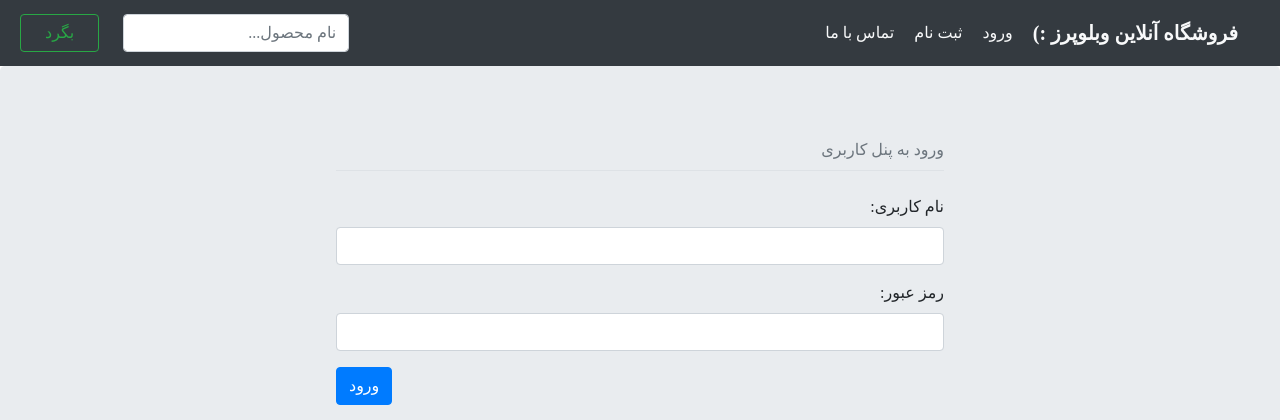
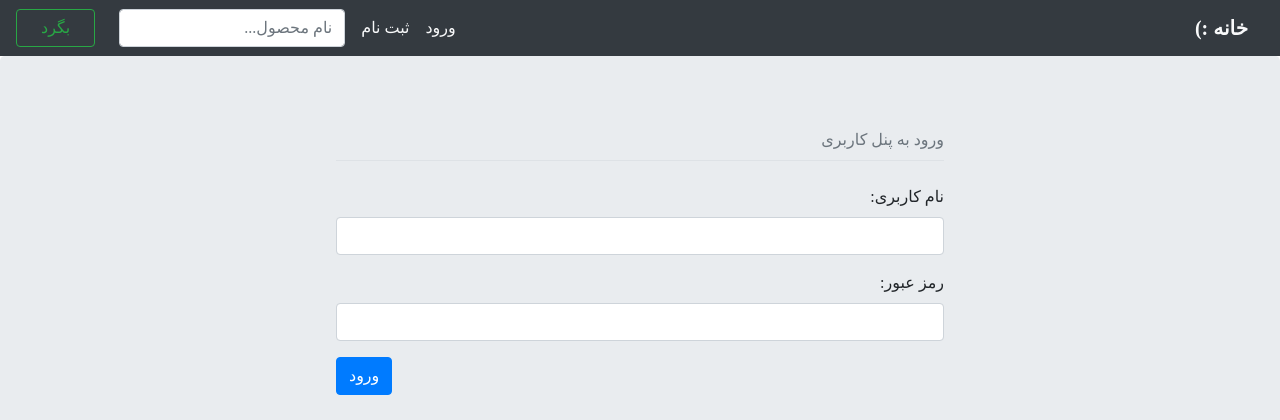
Before and after one commit to navidmadannezhad/webelopers-HeevTeam, a Django app: page /seller/panel/ in a window 1280 px wide. Shown: the top 420 px of the page. Run offline with Django 3.2, Linux system fonts and the light colour scheme; some libraries are stand-ins or nearby versions.

Commit message:
the commit

```diff
--- a/ecommerce/static/main.css
+++ b/ecommerce/static/main.css
@@ -22,12 +22,7 @@ html , body{
     position: relative;
 }
 
-#navbar-mobile{
-    display: none;
-}
-
 #navbar a{
-    padding: 10px;
     transition: all 0.5s;
 }
 
@@ -41,11 +36,6 @@ html , body{
 
 #navbar #logout{
     color: #ff3838 !important;
-}
-
-.search-form{
-    position: absolute;
-    left: 20px;
 }
 /* Register Page and Login Page --- */
 div.errors{
@@ -67,26 +57,4 @@ form#contact_us_form textarea{
     form#register_form, form#login_form , div.register-intro, div.errors, form#contact_us_form{
         width: 90%;
     }
-
-    #navbar{
-        display: none;
-    }
-    #navbar-mobile{
-        display: flex;
-        flex-direction: column;
-    }
 }
-
-@media only screen and (max-width:1000px){
-    #navbar{
-        display: none;
-    }
-    #navbar-mobile{
-        display: flex;
-        flex-direction: column;
-    }
-    #navbar-mobile .search-form{
-        position: inherit;
-    }
-}
-}
--- a/ecommerce/static/script.js
+++ b/ecommerce/static/script.js
@@ -0,0 +1,6 @@
+let links = document.querySelector('div.links');
+let btn = document.querySelector('.nav-header i');
+
+btn.addEventListener('click', () => {
+
+});
--- a/ecommerce/templates/base.html
+++ b/ecommerce/templates/base.html
@@ -4,52 +4,43 @@
     <meta charset="UTF-8">
     <meta http-equiv="X-UA-Compatible" content="IE=edge">
     <meta name="viewport" content="width=device-width, initial-scale=1.0">
-    <title>Webelopers Online Store | فروشگاه آنلاین وبلوپرز</title>
+    <title>First Django Project|اولین پروژه جنگو</title>
     {% load static %}
     <link rel="stylesheet" href="{% static 'fonts.css' %}">
     <link rel="stylesheet" href="{% static 'main.css' %}">
     <link rel="stylesheet" href="https://stackpath.bootstrapcdn.com/bootstrap/4.1.3/css/bootstrap.min.css" integrity="sha384-MCw98/SFnGE8fJT3GXwEOngsV7Zt27NXFoaoApmYm81iuXoPkFOJwJ8ERdknLPMO" crossorigin="anonymous">
 </head>
 <body>
-    <div id="navbar" class="navbar navbar-expand-lg navbar-dark bg-dark py-2">
+    <div id="navbar" class="navbar navbar-expand-lg navbar-dark bg-dark">
+        <a class="navbar-brand text-light" href="/" id="homepage">  خانه :)</a>
 
-      <div class="nav-header">
-        <a class="navbar-brand text-light fw-bold" href="/" id="homepage">فروشگاه آنلاین وبلوپرز :)</a>
+        <button class="navbar-toggler" type="button" data-toggle="collapse" data-target="#navbarSupportedContent" aria-controls="navbarSupportedContent" aria-expanded="false" aria-label="Toggle navigation">
+          <span class="navbar-toggler-icon"></span>
+        </button>
 
-      </div>
-
+        <div class="collapse navbar-collapse" id="navbarSupportedContent">
+          <ul class="navbar-nav mr-auto">
             {% if request.user.is_authenticated %}
+            <li class="nav-item active">
                 <a class="nav-link text-light" href="{% url 'logoutUser' %}" id="logout">خروج<span class="sr-only">(current)</span></a>
+              </li>
+              <li class="nav-item">
                 <a class="nav-link text-light" href="{% url 'returnPanelPage' %}" id="panel">پنل کاربری<span class="sr-only">(current)</span></a>
+              </li>
             {% else %}
+            <li class="nav-item active">
                 <a class="nav-link text-light" href="{% url 'Login' %}" id="login">ورود<span class="sr-only">(current)</span></a>
+              </li>
             {% endif %}
+            <li class="nav-item">
               <a class="nav-link text-light" href="{% url 'registerPage' %}" id="register">ثبت نام</a>
-          <a class="nav-link text-light" href="{% url 'contactUs' %}" id="contact_us">تماس با ما</a>
-
-          <form class="search-form form-inline my-2 my-lg-0">
+            </li>
+          </ul>
+          <form class="form-inline my-2 my-lg-0">
             <input class="form-control mr-sm-2 ml-4" type="search" placeholder="نام محصول..." aria-label="Search">
             <button class="btn btn-outline-success my-2 px-4 my-sm-0" type="submit">بگرد</button>
           </form>
         </div>
-
-    <div id="navbar-mobile" class="navbar navbar-expand-lg navbar-dark bg-dark py-2">
-
-      <a class="navbar-brand text-light fw-bold" href="/" id="homepage">فروشگاه آنلاین وبلوپرز :)</a>
-
-      {% if request.user.is_authenticated %}
-      <a class="nav-link text-light" href="{% url 'logoutUser' %}" id="logout">خروج<span class="sr-only">(current)</span></a>
-      <a class="nav-link text-light" href="{% url 'returnPanelPage' %}" id="panel">پنل کاربری<span class="sr-only">(current)</span></a>
-        {% else %}
-        <a class="nav-link text-light" href="{% url 'Login' %}" id="login">ورود<span class="sr-only">(current)</span></a>
-        {% endif %}
-        <a class="nav-link text-light" href="{% url 'registerPage' %}" id="register">ثبت نام</a>
-        <a class="nav-link text-light" href="{% url 'contactUs' %}" id="contact_us">تماس با ما</a>
-
-        <form class="search-form form-inline my-2 my-lg-0">
-          <input class="form-control mr-sm-2 ml-4" type="search" placeholder="نام محصول..." aria-label="Search">
-          <button class="btn btn-outline-success my-2 px-4 my-sm-0" type="submit">بگرد</button>
-        </form>
     </div>
 
     {% block content %}
@@ -63,6 +54,5 @@
     <script src="https://code.jquery.com/jquery-3.3.1.slim.min.js" integrity="sha384-q8i/X+965DzO0rT7abK41JStQIAqVgRVzpbzo5smXKp4YfRvH+8abtTE1Pi6jizo" crossorigin="anonymous"></script>
     <script src="https://cdnjs.cloudflare.com/ajax/libs/popper.js/1.14.3/umd/popper.min.js" integrity="sha384-ZMP7rVo3mIykV+2+9J3UJ46jBk0WLaUAdn689aCwoqbBJiSnjAK/l8WvCWPIPm49" crossorigin="anonymous"></script>
     <script src="https://stackpath.bootstrapcdn.com/bootstrap/4.1.3/js/bootstrap.min.js" integrity="sha384-ChfqqxuZUCnJSK3+MXmPNIyE6ZbWh2IMqE241rYiqJxyMiZ6OW/JmZQ5stwEULTy" crossorigin="anonymous"></script>
-    <script src="{% static 'script.js' %}"></script>
 </body>
 </html>
--- a/ecommerce/templates/home.html
+++ b/ecommerce/templates/home.html
@@ -4,7 +4,7 @@
 {% block content %}
 
 <div class="jumbotron vh-100 d-flex justify-content-center block-section align-items-center">
-    <h1 class="text-center">[سلام. به فروشگاه آنلاین وبلوپرز خوش آمدید.]</h1>
+    <h1 class="text-center">[اولین پروژه جنگوی!]</h1>
 </div>
 
 {% endblock %}
--- a/ecommerce/views.py
+++ b/ecommerce/views.py
@@ -85,8 +85,8 @@ def contactUs(request):
             return redirect('/contact-us')
         else:
             if request.method == 'POST':
-                reciever = 'webe21lopers@gmail.com '
+                reciever = 'navidproject283@gmail.com '
                 send_mail(subject,
-                    message, [reciever], fail_silently = False)
+                    message, sender,[reciever], fail_silently = False)
                 return render(request, 'contact-us.html', {'contact_success_message': 'success'})
             return redirect('/contact-us')
--- a/seller/static/css/main.css
+++ b/seller/static/css/main.css
@@ -8,6 +8,8 @@ form#make_product , .panel-intro{
     width: 50%;
 }
 
+
+
 @media only screen and (max-width: 600px){
     form#make_product , .panel-intro{
         width: 90%;
--- a/seller/templates/seller/dashboard.html
+++ b/seller/templates/seller/dashboard.html
@@ -3,6 +3,6 @@
 
 {% block content %}
 
-<h1>داشبورد!!</h1>
+
 
 {% endblock %}
--- a/seller/urls.py
+++ b/seller/urls.py
@@ -4,4 +4,5 @@ from . import views
 urlpatterns = [
     path('panel/', views.returnPanelPage, name="returnPanelPage"),
     path('panel/add-product', views.addProduct, name="addProduct"),
+    path('panel/become-seller', views.returnBecomeSeller, name="returnBecomeSeller")
 ]
--- a/seller/views.py
+++ b/seller/views.py
@@ -1,15 +1,38 @@
 from django.shortcuts import render, redirect
 from django.http import HttpResponse
 from .models import Product
+from .models import Seller
+from django.contrib.auth.models import User, Group
 
 def userIsAuthenticated(request):
     if request.user.is_authenticated:
         return True
     return False
 
+def createGroupOf(groupname):
+    groupDoesNotExist = not Group.objects.get(name = groupname)
+    if groupDoesNotExist:
+        Group.objects.create(name = groupname)
+
+def userIsSeller(request):
+    if request.user.groups.filter(name = 'seller').exists():
+        return True
+    return False
+
+
+def returnBecomeSeller(request):
+    if request.method == 'GET':
+        return render(request, 'seller/become-seller.html')
+    elif request.method == 'POST':
+        createGroupOf('seller')
+        request.user.groups.add('seller')
+        return redirect('/seller/panel/')
+
 def returnPanelPage(request):
-    if(userIsAuthenticated(request)):
-        return render(request,'seller/dashboard.html')
+    if userIsAuthenticated(request) and userIsSeller(request):
+        return render(request, 'seller/dashboard.html')
+    elif userIsAuthenticated(request):
+        return render(request,'seller/become-seller.html')
     else:
         return render(request, 'login.html')
 
```
Also changed, not shown: seller/templates/seller/become-seller.html (added, +42 -0 lines), seller/templates/seller/panelBase.html (+7 -9 lines), db.sqlite3, seller/templates/seller/add-product.html (line endings or trailing spaces). Lines whose indentation alone changed are shown as unchanged.
